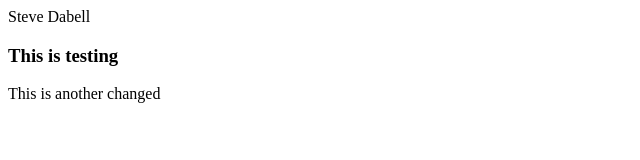
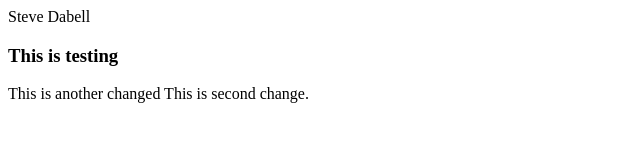
Before and after one commit to sani005/remote-ng2, a plain HTML site: page index.html in a window 1280 px wide. Shown: the whole page, without its empty margins (0-640 px from the left). Drawn offline with Linux system fonts and the light colour scheme.

Commit message:
This change

```diff
--- a/index.html
+++ b/index.html
@@ -18,5 +18,7 @@
 </script>
 <h3>This is testing</h3>
 This is another changed
+
+This is second change.
 </body>
 </html>
```
